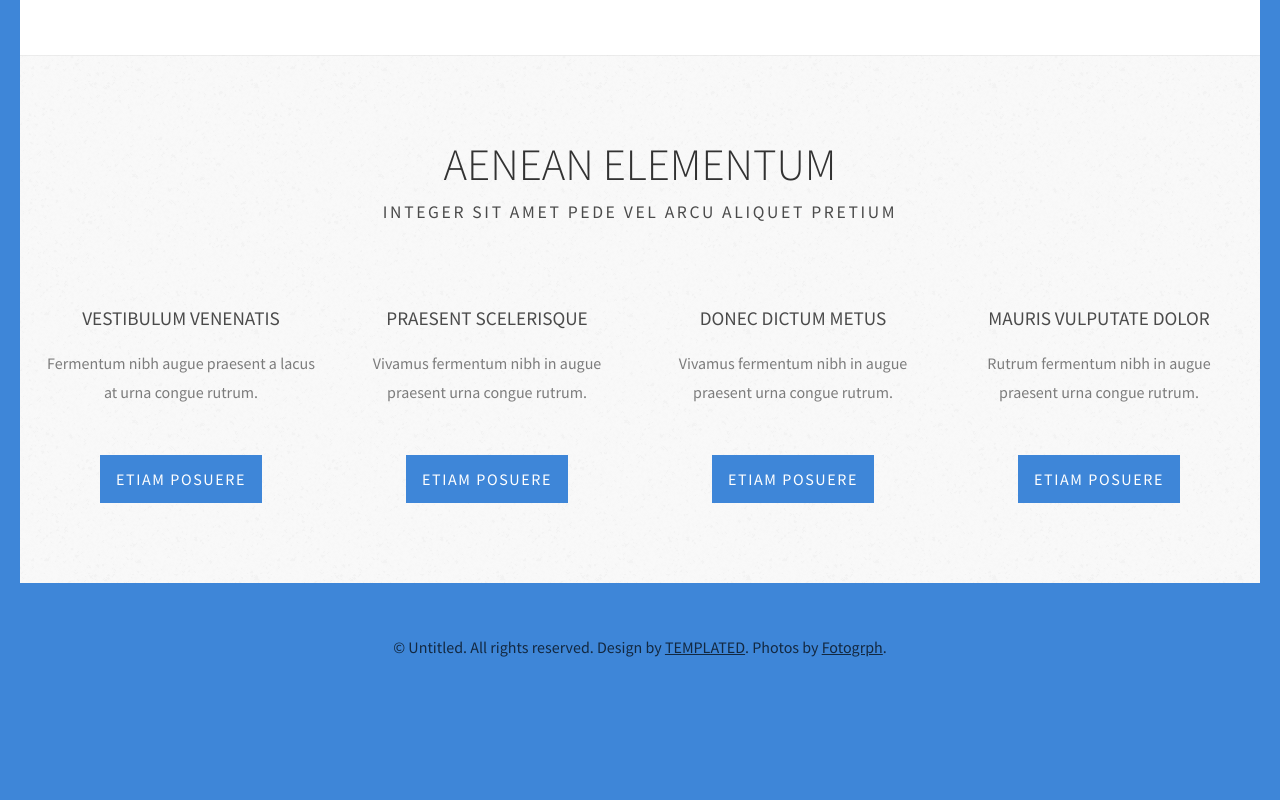
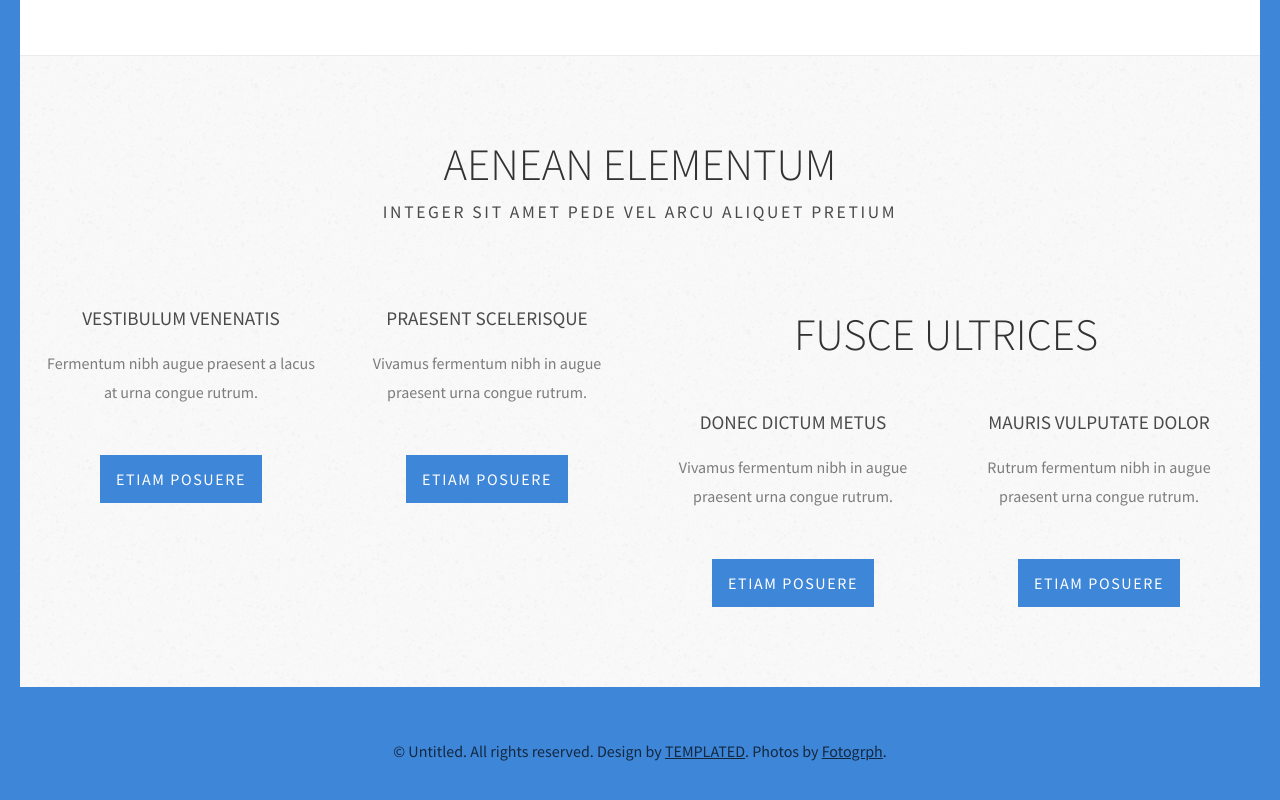
Before and after one commit to manan1011/Wide-Rang-Web, a plain HTML site: page index.html in a window 1280 px wide. Shown: the part 1142-1942 px from the top of the page. Before the commit the page ends 1850 px from the top, so only its background shows below. Drawn offline with Linux system fonts and the light colour scheme.

Commit message:
add code

```diff
--- a/index.html
+++ b/index.html
@@ -98,6 +98,9 @@ Released   : 20140315
 					<p>Vivamus fermentum nibh in augue praesent urna congue rutrum.</p>
 					<a href="#" class="button">Etiam posuere</a> </div>
 			</div>
+			<div class="title">
+				<h2>Fusce ultrices</h2>
+			</div>
 			<div class="column3">
 				<div class="box">
 					<h3>Donec dictum metus</h3>
```
